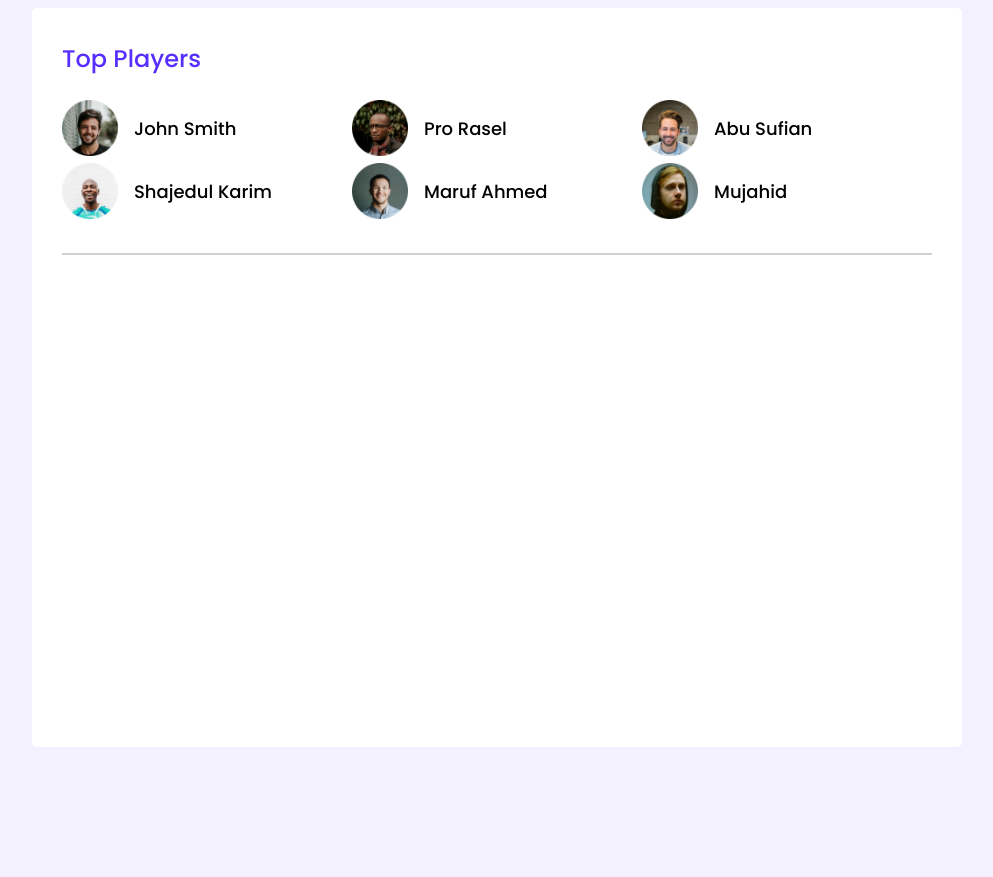
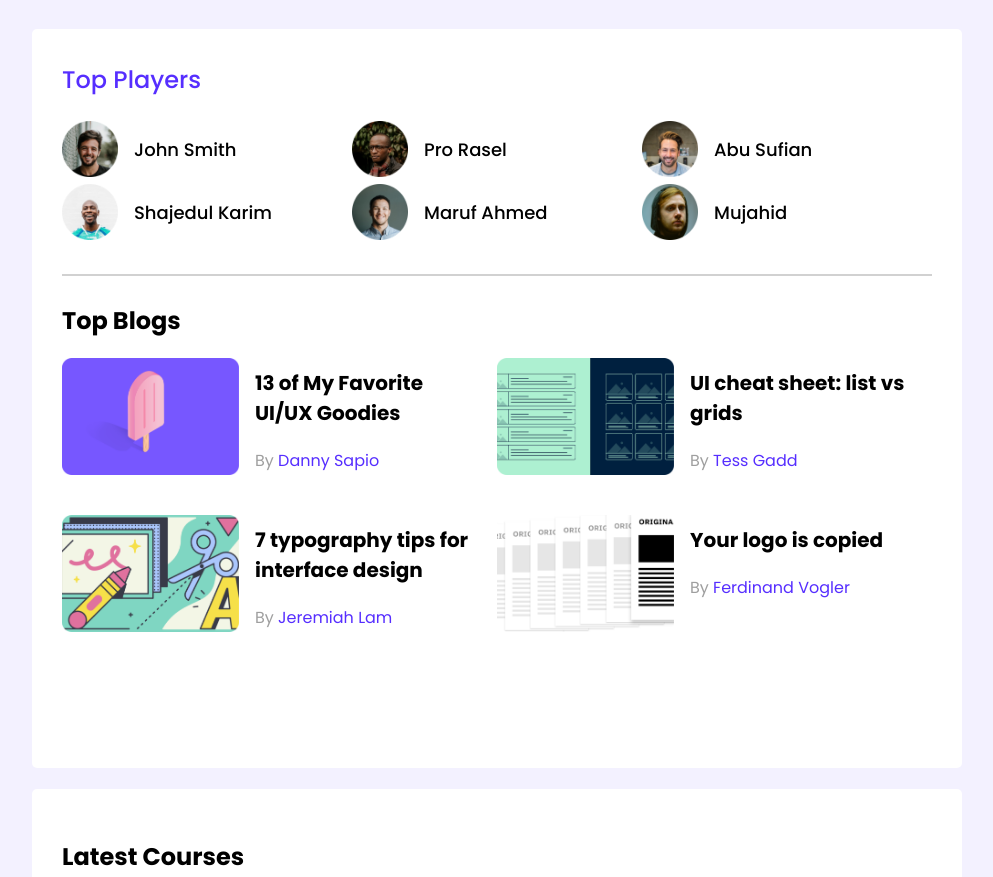
Before and after one commit to jubaer7/leader-board-css3, a plain HTML site: page index.html in a window 1280 px wide. Shown: the top 877 px of the page, without its empty margins (143-1136 px from the left). Before the commit the page ends 800 px from the top, so only its background shows below. Drawn offline with Linux system fonts and the light colour scheme.

Commit message:
top blogs added

```diff
--- a/index.html
+++ b/index.html
@@ -5,12 +5,11 @@
     <meta http-equiv="X-UA-Compatible" content="IE=edge" />
     <meta name="viewport" content="width=device-width, initial-scale=1.0" />
     <title>leaderboard-css3</title>
-    <link rel="stylesheet" href="/styles/style.css" />
+    <link rel="stylesheet" href="styles/style.css" />
   </head>
   <body>
     <!-- header start -->
-
-    <!-- header end -->
+    <!-- header end  -->
     <main>
       <!-- top players and top blogs -->
       <section class="container">
@@ -18,32 +17,82 @@
           <h2 class="section-tittle">Top Players</h2>
           <div class="players">
             <div class="player">
-              <img src="/images/players/player-1.png" alt="" />
+              <img src="images/players/player-1.png" alt="" />
               <h3 class="player-name">John Smith</h3>
             </div>
             <div class="player">
-              <img src="/images/players/player-2.png" alt="" />
+              <img src="images/players/player-2.png" alt="" />
               <h3 class="player-name">Pro Rasel</h3>
             </div>
             <div class="player">
-              <img src="/images/players/player-3.png" alt="" />
+              <img src="images/players/player-3.png" alt="" />
               <h3 class="player-name">Abu Sufian</h3>
             </div>
             <div class="player">
-              <img src="/images/players/player-4.png" alt="" />
+              <img src="images/players/player-4.png" alt="" />
               <h3 class="player-name">Shajedul Karim</h3>
             </div>
             <div class="player">
-              <img src="/images/players/player-5.png" alt="" />
+              <img src="images/players/player-5.png" alt="" />
               <h3 class="player-name">Maruf Ahmed</h3>
             </div>
             <div class="player">
-              <img src="/images/players/player-6.png" alt="" />
+              <img src="images/players/player-6.png" alt="" />
               <h3 class="player-name">Mujahid</h3>
             </div>
           </div>
         </div>
         <hr />
+        <div class="top-blogs">
+          <h2 class="section-title">Top Blogs</h2>
+          <div class="blogs">
+            <article class="blog">
+              <div class="thumbnail">
+                <img src="/images/blogs/blog-1.png" alt="" />
+              </div>
+              <div class="blog-info">
+                <h3 class="blog-title">
+                  13 of My Favorite <br />
+                  UI/UX Goodies
+                </h3>
+                <p class="blog-author">By <a href="">Danny Sapio</a></p>
+              </div>
+            </article>
+            <article class="blog">
+              <div class="thumbnail">
+                <img src="/images/blogs/blog-2.png" alt="" />
+              </div>
+              <div class="blog-info">
+                <h3 class="blog-title">UI cheat sheet: list vs grids</h3>
+                <p class="blog-author">By <a href="">Tess Gadd</a></p>
+              </div>
+            </article>
+            <article class="blog">
+              <div class="thumbnail">
+                <img src="/images/blogs/blog-3.png" alt="" />
+              </div>
+              <div class="blog-info">
+                <h3 class="blog-title">
+                  7 typography tips for interface design
+                </h3>
+                <p class="blog-author">By <a href=""> Jeremiah Lam</a></p>
+              </div>
+            </article>
+            <article class="blog">
+              <div class="thumbnail">
+                <img src="/images/blogs/blog-4.png" alt="" />
+              </div>
+              <div class="blog-info">
+                <h3 class="blog-title">Your logo is copied</h3>
+                <p class="blog-author">By <a href=""> Ferdinand Vogler</a></p>
+              </div>
+            </article>
+          </div>
+        </div>
+      </section>
+      <!-- Latest courses -->
+      <section class="container">
+        <h2 class="section-title">Latest Courses</h2>
       </section>
     </main>
   </body>
--- a/styles/style.css
+++ b/styles/style.css
@@ -6,13 +6,16 @@ body {
 }
 main {
   display: flex;
-  justify-content: center;
+  flex-direction: column;
+  align-items: center;
 }
 .container {
   background-color: #ffffff;
   height: 679px;
   width: 870px;
   padding: 30px;
+  border-radius: 5px;
+  margin-top: 21px;
   border-radius: 5px;
 }
 
@@ -50,4 +53,35 @@ main {
 }
 hr {
   border: 1px solid #d1d1d1;
+  margin-bottom: 27px;
 }
+/* top blog style */
+.blogs {
+  display: grid;
+  grid-template-columns: repeat(2, 1fr);
+  grid-row-gap: 26px;
+}
+.blog {
+  display: flex;
+}
+
+.blog .thumbnail img {
+  width: 177px;
+  height: 117px;
+}
+.blog-info {
+  margin-left: 16px;
+}
+.blog-title {
+  font-size: 20px;
+  margin-top: 10px;
+}
+.blog-author {
+  font-size: 16px;
+  color: #9f9f9f;
+}
+.blog-author a {
+  text-decoration: none;
+  font-size: 16px;
+  color: #562eff;
+}
```
